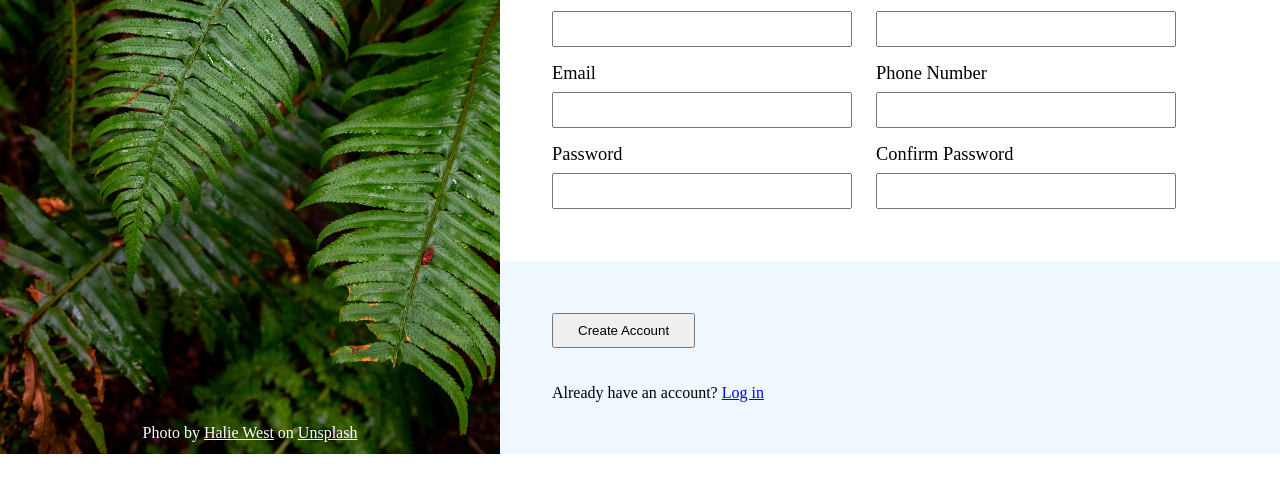
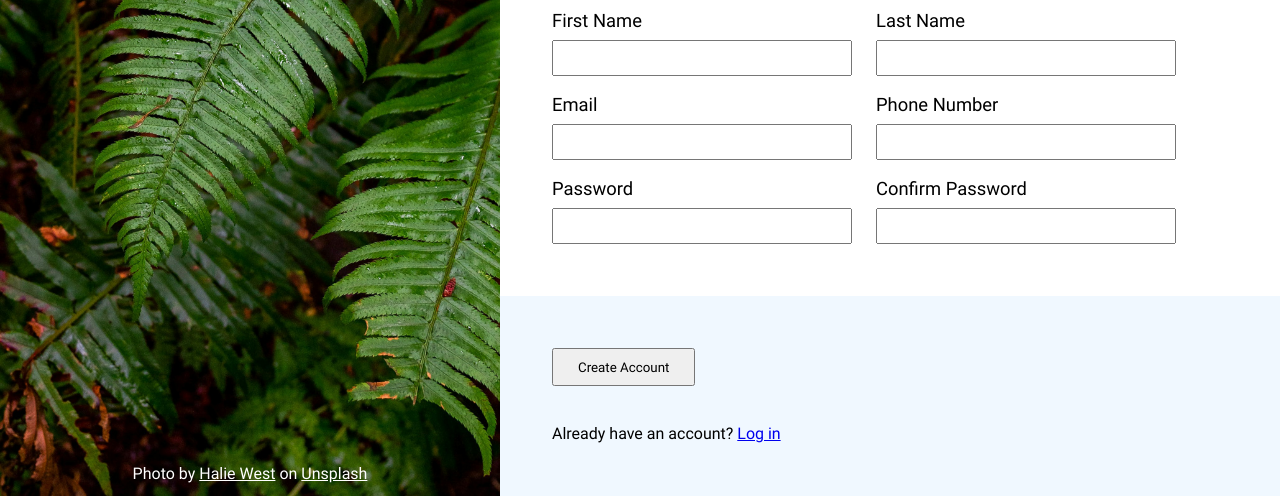
Before and after one commit to cdogcoder/sign-up-form, a plain HTML site: page index.html in a window 1280 px wide. Shown: the part 372-868 px from the top of the page. Before the commit the page ends 826 px from the top, so only its background shows below. Drawn offline with Linux system fonts and the light colour scheme.

Commit message:
Change default fonts of background and content containers

```diff
--- a/styles.css
+++ b/styles.css
@@ -1,8 +1,34 @@
+@font-face {
+    font-family: 'norsebold';
+    src: url('fonts/norse-bold-webfont.woff2') format('woff2'),
+         url('fonts/norse-bold-webfont.woff') format('woff');
+    font-weight: normal;
+    font-style: normal;
+
+}
+
+
+
+
+@font-face {
+    font-family: 'robotoregular';
+    src: url('fonts/roboto-regular-webfont.woff2') format('woff2'),
+         url('fonts/roboto-regular-webfont.woff') format('woff');
+    font-weight: normal;
+    font-style: normal;
+
+}
+
 * {
     box-sizing: border-box;
     margin: 0;
     padding: 0;
+    font-family: "robotoregular", sans-serif;
     /* border: 2px solid red; */
+}
+
+.background-container > .logo-container > p {
+    font-family: "norsebold", sans-serif;
 }
 
 body {
@@ -23,7 +49,6 @@ body {
 }
 
 .background-container .logo-container {
-    font-family: "norsebold", sans-serif;
     margin-top: 200px;
     display: flex;
     background-color: rgba(0, 0, 0, .4);
```
